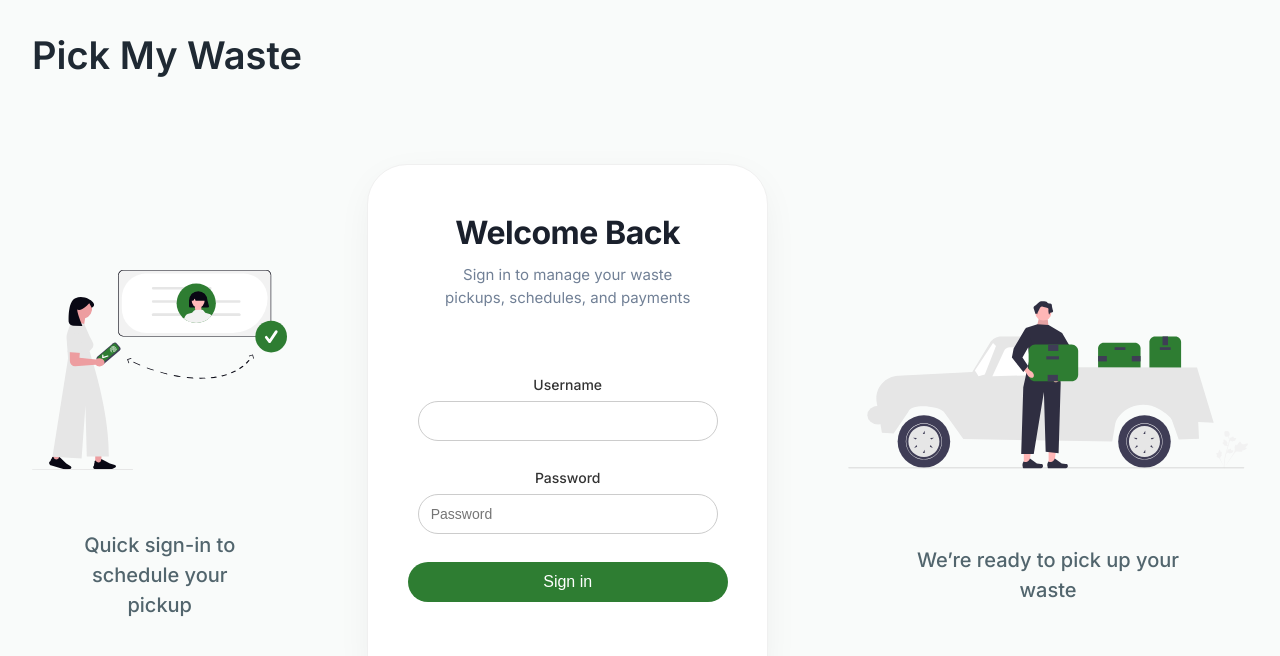
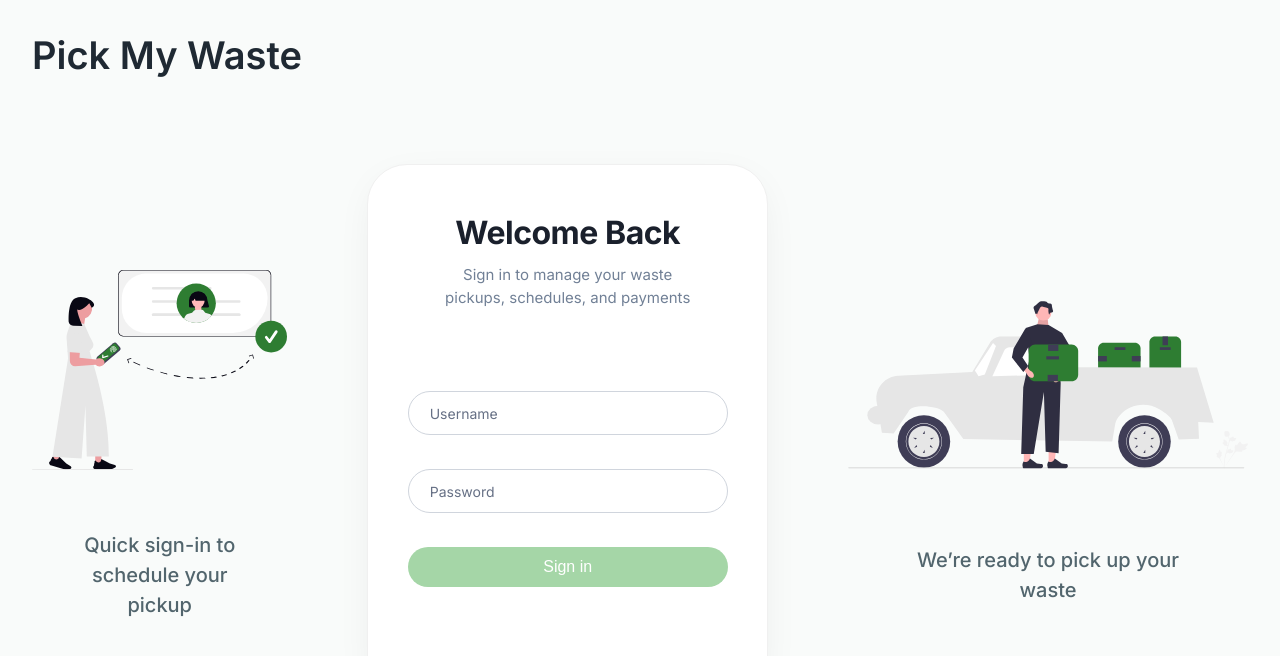
Before and after one commit to sonalsai/PickMyWaste, a React (Vite) app in the folder client/: page / in a window 1280 px wide. Shown: the top 656 px of the page. Built offline with nearby package versions, Linux system fonts and the light colour scheme.

Commit message:
feat: enhance login form styling and improve input label behavior

```diff
--- a/client/src/modules/Login/Login.scss
+++ b/client/src/modules/Login/Login.scss
@@ -8,6 +8,7 @@
   padding: 32px;
   color: #1f2933;
   background-color: #f9fbfa;
+	user-select: none;
 
   header {
     width: 100%;
@@ -105,46 +106,103 @@
         align-items: center;
         justify-content: center;
         height: 320px;
+        gap: 8px;
 
         .field {
+          position: relative;
+          width: 100%;
+          max-width: 320px;
+          height: 70px;
           display: flex;
           flex-direction: column;
-          align-items: center;
-          justify-content: flex-start;
-          height: 93px;
+          gap: 6px; // space between input and error
 
-          label {
+          /* INPUT */
+          input {
+            width: 100%;
+            height: 44px;
+            padding: 14px 16px;
             font-size: 14px;
-            font-weight: 500;
-            color: #333;
-            margin-bottom: 8px;
             font-family: "Inter", system-ui, sans-serif;
-          }
+            letter-spacing: 0.3px;
+            color: #1f2933;
 
-          input {
-            width: 300px;
-            height: 40px;
-            padding: 8px 12px;
-            border: 1px solid #ccc;
+            border: 1px solid #d0d5dd;
             border-radius: 40px;
-            font-size: 14px;
-            margin-bottom: 16px;
+            background: transparent;
+            outline: none;
+
+            transition: border-color 0.2s ease, box-shadow 0.2s ease;
 
             &:focus {
               border-color: #2e7d32;
-              background-color: #fff;
-              outline: none;
-              box-shadow: 0 0 5px #e8f5e9;
+            }
+
+            &:disabled {
+              background-color: #f3f4f6;
+              cursor: not-allowed;
             }
           }
 
+          /* LABEL — acts like placeholder initially */
+          label {
+            position: absolute;
+            left: 16px;
+            top: 22px;
+            transform: translateY(-50%);
+
+            font-size: 14px;
+            font-weight: 400;
+            font-family: "Inter", system-ui, sans-serif;
+            color: #667085;
+
+            background-color: #ffffff;
+            padding: 0 6px;
+
+            pointer-events: none;
+            transition: all 0.2s ease;
+          }
+
+          /* FLOATING STATE */
+          input:focus + label,
+          input:not(:placeholder-shown) + label {
+            top: -2px;
+            font-size: 12px;
+            font-weight: 500;
+            color: #2e7d32;
+          }
+
+          /* ERROR STATE */
+          &.hasError {
+            margin-bottom: 8px;
+
+            input {
+              border-color: #d32f2f;
+            }
+
+            label {
+              color: #d32f2f;
+            }
+
+            input:focus + label,
+            input:not(:placeholder-shown) + label {
+              color: #d32f2f;
+            }
+          }
+
+          /* ERROR MESSAGE */
           .error {
+            margin-left: 16px;
+            font-size: 12px;
             color: #d32f2f;
-            font-size: 12px;
             font-family: "Inter", system-ui, sans-serif;
-            margin-top: -12px;
-            margin-bottom: 8px;
           }
+        }
+
+        /* AUTOFILL FIX (Chrome / Edge) */
+        input:-webkit-autofill + label {
+          top: -6px;
+          font-size: 12px;
         }
 
         button {
--- a/client/src/modules/Login/LoginForm.jsx
+++ b/client/src/modules/Login/LoginForm.jsx
@@ -4,7 +4,7 @@ const LoginForm = () => {
   const {
     register,
     handleSubmit,
-    formState: { errors, isSubmitting },
+    formState: { errors, isSubmitting, isValid },
   } = useForm();
 
   const onSubmit = async (data) => {
@@ -12,14 +12,16 @@ const LoginForm = () => {
     // call API here
   };
 
+  console.log(isSubmitting)
+
   return (
     <form className="loginForm" onSubmit={handleSubmit(onSubmit)}>
       {/* Username */}
-      <div className="field">
-        <label htmlFor="username">Username</label>
+      <div className={`field ${errors.username ? "hasError" : ""}`}>
         <input
           type="text"
           id="username"
+          placeholder=" "
           autoComplete="username"
           {...register("username", {
             required: "Username is required",
@@ -33,16 +35,16 @@ const LoginForm = () => {
             },
           })}
         />
+        <label htmlFor="username">Username</label>
         {errors.username && <p className="error">{errors.username.message}</p>}
       </div>
 
       {/* Password */}
-      <div className="field">
-        <label>Password</label>
+      <div className={`field ${errors.password ? "hasError" : ""}`}>
         <input
           type="password"
           id="password"
-          placeholder="Password"
+          placeholder=" "
           autoComplete="current-password"
           {...register("password", {
             required: "Password is required",
@@ -52,11 +54,12 @@ const LoginForm = () => {
             },
           })}
         />
+        <label htmlFor="password">Password</label>
         {errors.password && <p className="error">{errors.password.message}</p>}
       </div>
 
       {/* Submit */}
-      <button type="submit" disabled={isSubmitting}>
+      <button type="submit" disabled={!isValid}>
         {isSubmitting ? "Signing in..." : "Sign in"}
       </button>
     </form>
```
